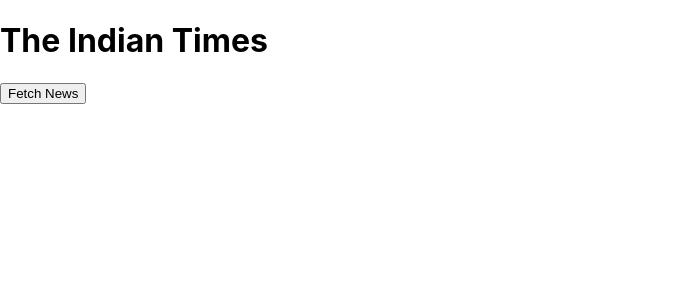
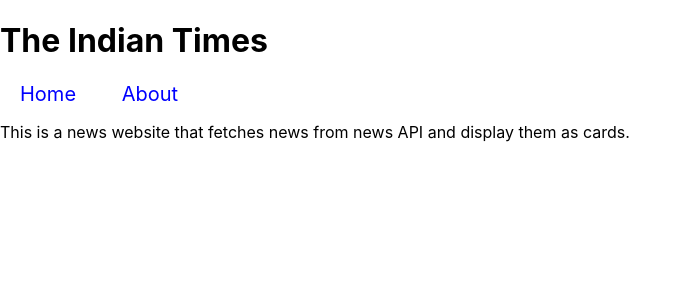
Before and after one commit to Pushpendra766/the-indian-times, a React (Create React App) app: page /about in a window 1280 px wide. Shown: the top 300 px of the page, without its empty margins (0-688 px from the left). Built offline with nearby package versions, Linux system fonts and the light colour scheme; the HTML template or start-up script is replaced by a standard one.

Commit message:
Added react-router-dom functionality

```diff
--- a/package.json
+++ b/package.json
@@ -9,6 +9,7 @@
     "axios": "^0.26.1",
     "react": "^18.0.0",
     "react-dom": "^18.0.0",
+    "react-router-dom": "^6.3.0",
     "react-scripts": "^2.1.3",
     "web-vitals": "^2.1.4"
   },
--- a/src/App.js
+++ b/src/App.js
@@ -1,13 +1,30 @@
 import "./App.css";
 import { Header } from "./components/Header";
 import { Getnews } from "./components/Getnews";
+import { About } from "./components/About";
 import React from "react";
+import { Routes, Route, Link } from "react-router-dom";
 
 function App() {
+    const linkStyle = {
+        textDecoration: "none",
+        color: "blue",
+        fontSize: "20px",
+        margin: "20px",
+    };
     return (
         <>
             <Header />
-            <Getnews />
+            <Link to="/base" style={linkStyle}>
+                Home{" "}
+            </Link>
+            <Link to="/about" style={linkStyle}>
+                About
+            </Link>
+            <Routes>
+                <Route path="/about" exact element={<About />} />
+                <Route path="/base" exact element={<Getnews />} />
+            </Routes>
         </>
     );
 }
--- /dev/null
+++ b/src/components/About.jsx
@@ -0,0 +1,14 @@
+import React from "react";
+
+export const About = () => {
+    return (
+        <>
+            <div className="container my-5">
+                <p>
+                    This is a news website that fetches news from news API and
+                    display them as cards.
+                </p>
+            </div>
+        </>
+    );
+};
--- a/src/components/Getnews.js
+++ b/src/components/Getnews.js
@@ -1,8 +1,9 @@
-import React, { useState } from "react";
+import React, { useState, useEffect } from "react";
 import axios from "axios";
 
 export function Getnews() {
     const [news, setnews] = useState([]);
+
     const fetchNews = function() {
         axios
             .get(
@@ -13,6 +14,10 @@ export function Getnews() {
                 setnews(response.data.articles);
             });
     };
+    useEffect(() => {
+        alert("Click 'Fetch News' to get latest news of India.");
+    }, []);
+
     return (
         <>
             <div className="text-center">
--- a/src/index.js
+++ b/src/index.js
@@ -1,14 +1,17 @@
-import React from 'react';
-import ReactDOM from 'react-dom';
-import './index.css';
-import App from './App';
-import reportWebVitals from './reportWebVitals';
+import React from "react";
+import ReactDOM from "react-dom";
+import "./index.css";
+import App from "./App";
+import reportWebVitals from "./reportWebVitals";
+import { BrowserRouter } from "react-router-dom";
 
 ReactDOM.render(
-  <React.StrictMode>
-    <App />
-  </React.StrictMode>,
-  document.getElementById('root')
+    <React.StrictMode>
+        <BrowserRouter>
+            <App />
+        </BrowserRouter>
+    </React.StrictMode>,
+    document.getElementById("root")
 );
 
 // If you want to start measuring performance in your app, pass a function
```
Also changed, not shown: 1 other file (tests, documents, lock files or other folders).
